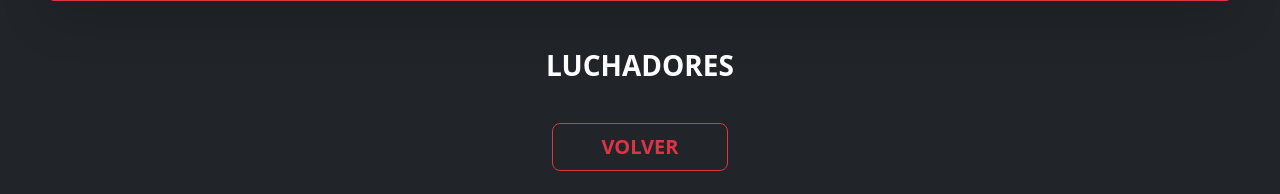
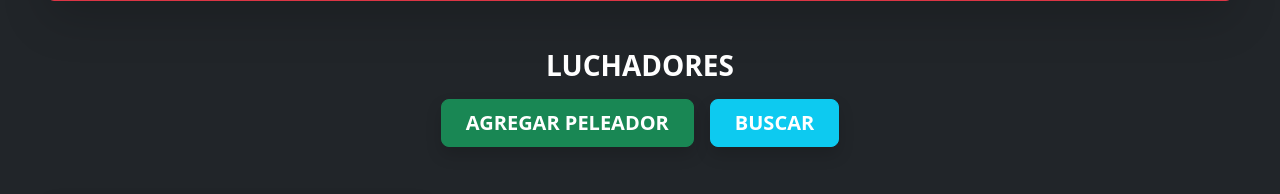
Before and after one commit to Erenestito845/Proyecto-con-base-de-datos-relacional-y-DJANGO, a Django app: page /ufc/equipo/ in a window 1280 px wide. Shown: the part 835-1029 px from the top of the page. Run offline with Django 5.2, Linux system fonts and the light colour scheme; data comes from the database, SQL or seed files in the repository; both versions use the stored data as it was after the commit; some libraries are stand-ins or nearby versions.

Commit message:
Conecta HTML con BD e integra botones de CRUD

```diff
--- a/templates/ufc/peleadores.html
+++ b/templates/ufc/peleadores.html
@@ -40,6 +40,12 @@
     <!-- Título divisor -->
     <h3 class="text-center text-white text-uppercase fw-bold mb-3 mt-5">Luchadores</h3>
 
+    <!-- BOTONES GENERALES (Requisito de Rúbrica) -->
+    <div class="d-flex justify-content-center gap-3 mb-5">
+        <a href="#" class="btn btn-success btn-lg text-uppercase fw-bold px-4 shadow">Agregar Peleador</a>
+        <button class="btn btn-info btn-lg text-white text-uppercase fw-bold px-4 shadow">Buscar</button>
+    </div>
+
     <!-- Grilla de Peleadores -->
     <div class="row row-cols-1 row-cols-md-2 row-cols-lg-3 g-4">
         {% for peleador in peleadores %}
@@ -47,36 +53,51 @@
             <div class="card h-100 bg-black border-danger shadow border-2">
                 <!-- Contenedor de la Imagen -->
                 <div style="background-color: #111; height: 350px; overflow: hidden;" class="border-bottom border-danger">
-                    <img src="{% static 'img/'|add:peleador.imagen %}" class="w-100 h-100" style="object-fit: contain; object-position: bottom;" alt="{{ peleador.nombre }}">
+                    {% if peleador.imagen_url %}
+                        <img src="{% static 'img/'|add:peleador.imagen_url %}" class="w-100 h-100" style="object-fit: contain; object-position: bottom;" alt="{{ peleador.nombre }}">
+                    {% else %}
+                        <div class="d-flex justify-content-center align-items-center h-100 text-secondary">Sin imagen</div>
+                    {% endif %}
                 </div>
 
                 <!-- Datos del Peleador -->
-                <div class="card-body p-4">
+                <div class="card-body p-4 d-flex flex-column">
                     <h4 class="card-title fw-bold text-white text-uppercase mb-1">{{ peleador.nombre }}</h4>
 
-                    {% if peleador.apodo != "Ninguno" %}
+                    {% if peleador.apodo %}
                         <h6 class="card-subtitle mb-4 text-danger fw-bold">"{{ peleador.apodo }}"</h6>
                     {% else %}
                         <h6 class="card-subtitle mb-4 text-secondary fw-bold">---</h6>
                     {% endif %}
 
-                    <ul class="list-group list-group-flush border-danger">
+                    <ul class="list-group list-group-flush border-danger mb-4">
                         <li class="list-group-item bg-black text-light border-danger px-0">
-                            <strong class="text-danger">Categoría:</strong> {{ peleador.categoria }}
+                            <strong class="text-danger">Categoría:</strong> {{ peleador.categoria.nombre }}
                         </li>
                         <li class="list-group-item bg-black text-light border-danger px-0">
                             <strong class="text-danger">Récord:</strong> {{ peleador.record }}
                         </li>
                         <li class="list-group-item bg-black text-light border-danger px-0">
-                            <strong class="text-danger">Especialidad:</strong> {{ peleador.especialidad }}
-                        </li>
-                        <li class="list-group-item bg-black text-light border-danger px-0 d-flex justify-content-between align-items-center">
-                            <strong class="text-danger">Estatus:</strong>
-                            <span class="badge bg-danger text-uppercase p-2">{{ peleador.estatus }}</span>
+                            <strong class="text-danger">Gimnasio:</strong>
+                            {% if peleador.gimnasio %}
+                                {{ peleador.gimnasio.nombre }}
+                            {% else %}
+                                Sin equipo
+                            {% endif %}
                         </li>
                     </ul>
+
+                    <!-- BOTONES DE ACCIÓN INDIVIDUAL (Requisito de Rúbrica) -->
+                    <div class="d-flex justify-content-between mt-auto">
+                        <a href="#" class="btn btn-warning fw-bold text-uppercase w-100 me-2">Modificar</a>
+                        <a href="#" class="btn btn-danger fw-bold text-uppercase w-100">Eliminar</a>
+                    </div>
                 </div>
             </div>
+        </div>
+        {% empty %}
+        <div class="col-12 text-center py-5">
+            <h4 class="text-white-50">No hay peleadores registrados en la base de datos.</h4>
         </div>
         {% endfor %}
     </div>
--- a/ufcApp/views.py
+++ b/ufcApp/views.py
@@ -1,13 +1,14 @@
 from django.shortcuts import render
+from .models import Peleador # Importamos la tabla de peleadores
 
-# Vista principal de UFC
 def inicio(request):
     return render(request, 'ufc/inicio.html')
 
-# Vista del roster/equipo
 def peleadores(request):
-    # Lista vacía temporal para evitar caídas
+    # El ORM extrae todos los registros de la base de datos
+    lista_peleadores = Peleador.objects.all()
+
     context = {
-        'equipo': []
+        'peleadores': lista_peleadores
     }
     return render(request, 'ufc/peleadores.html', context)
```
Also changed, not shown: db.sqlite3.
